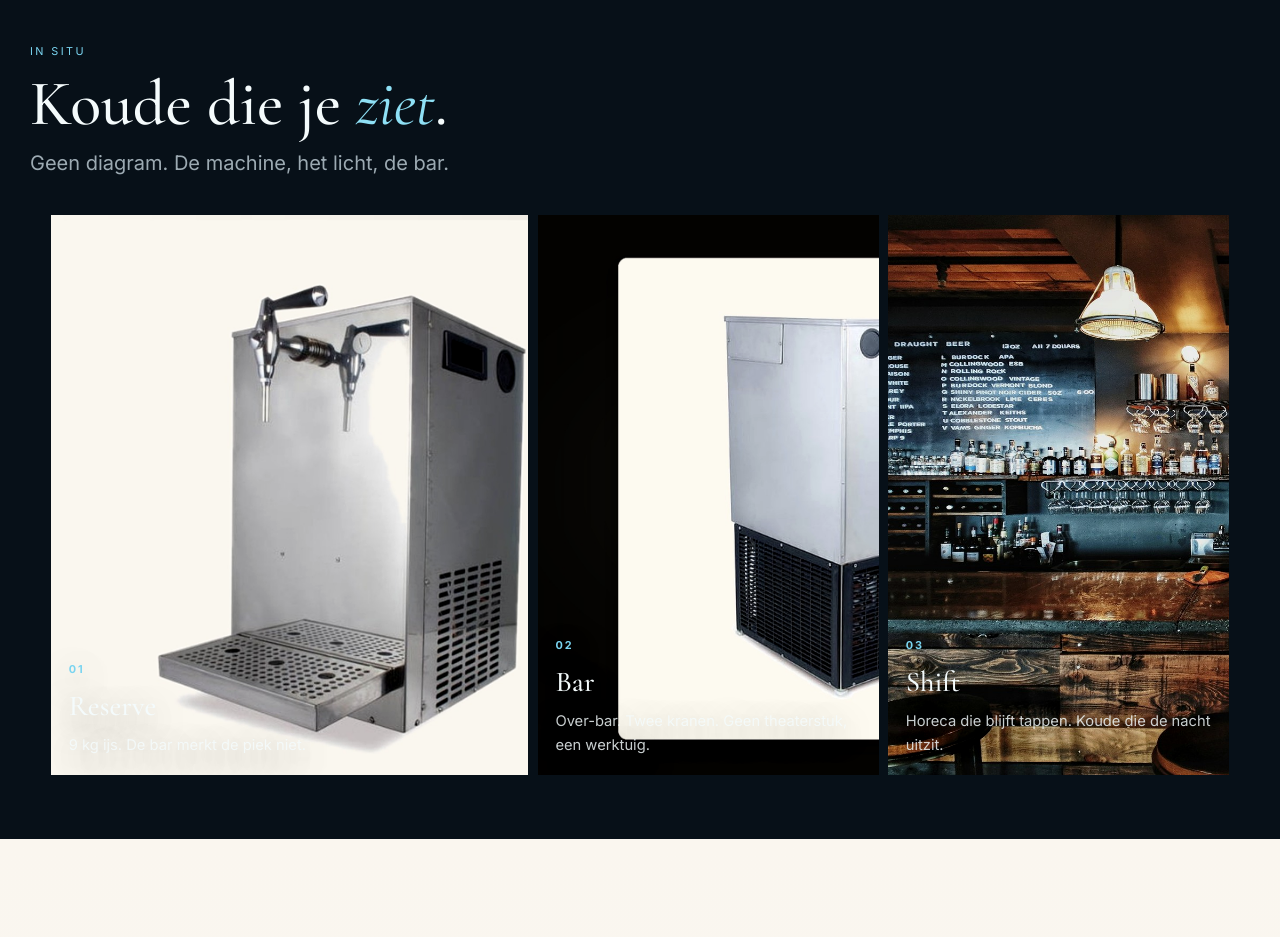
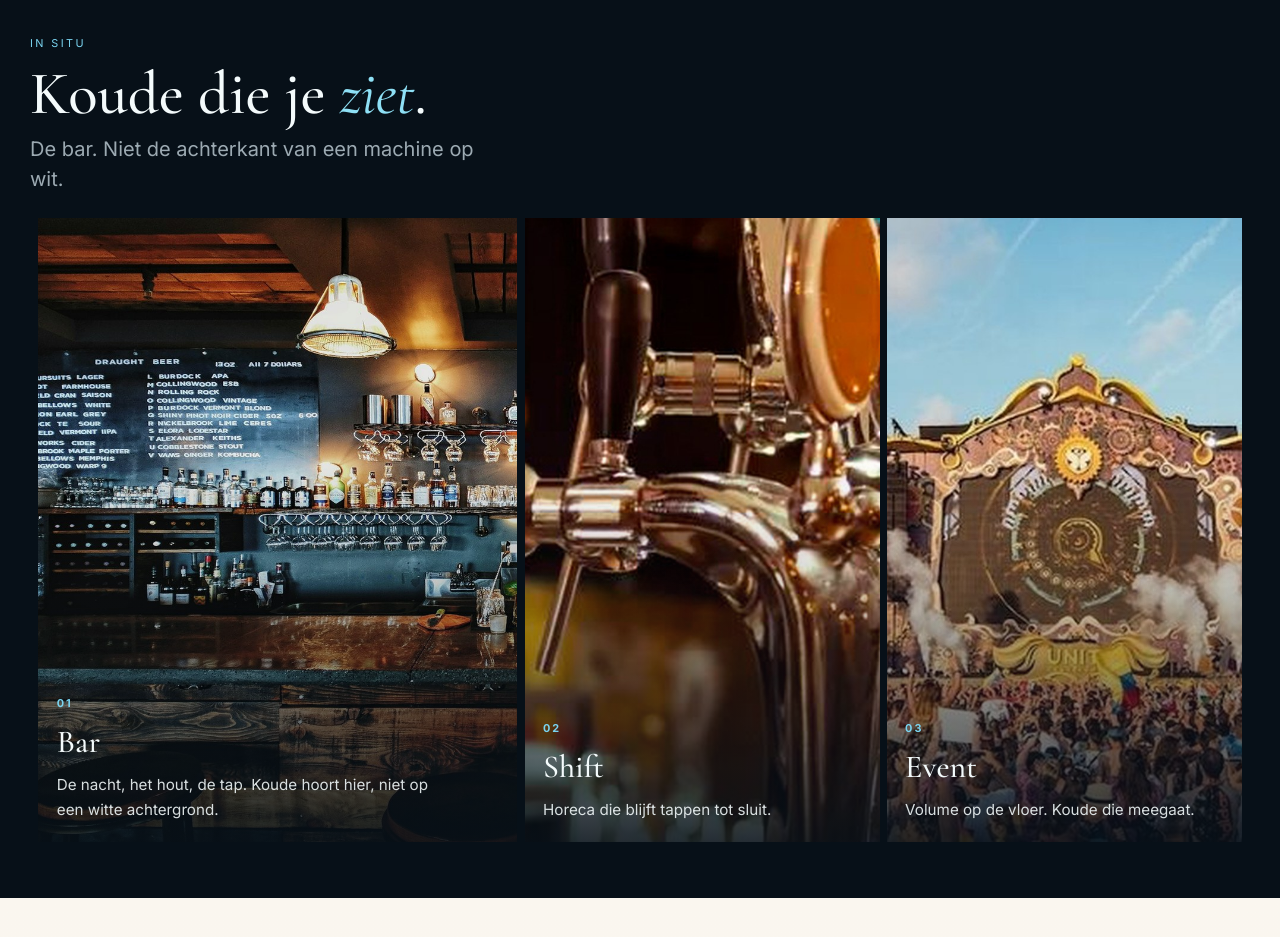
Before and after one commit to thenaturelover343-jpg/vanrobi, a Next.js app: page /vanrobi/ in a window 1280 px wide. Shown: the part 1700-2637 px from the top of the page. Built offline with nearby package versions, Linux system fonts and the light colour scheme; no server answers.

Commit message:
Fix mobiele filmsectie: geen studio-wit, geen rail over tekst, volle beelden.

```diff
--- a/app/awwwards.css
+++ b/app/awwwards.css
@@ -1,8 +1,4 @@
 html { --cold: 0; }
-
-body {
-  background-color: color-mix(in srgb, #f4efe6 calc((1 - var(--cold)) * 100%), #071018);
-}
 
 .temp-rail {
   position: fixed;
@@ -10,13 +6,16 @@ body {
   top: 50%;
   z-index: 40;
   transform: translateY(-50%);
-  display: flex;
+  display: none;
   flex-direction: column;
   align-items: center;
   gap: 0.55rem;
   pointer-events: none;
   color: #cfe7ef;
   font-family: Manrope, Inter, sans-serif;
+}
+@media (min-width: 960px) {
+  .temp-rail { display: flex; }
 }
 .temp-rail strong {
   font-family: "Cormorant Garamond", Georgia, serif;
@@ -44,11 +43,6 @@ body {
   inset: auto 0 0;
   background: #9ee3f5;
 }
-@media (max-width: 900px) {
-  .temp-rail { right: 0.55rem; }
-  .temp-rail-track { height: 48px; }
-  .temp-rail strong { font-size: 1.15rem; }
-}
 @media (prefers-reduced-motion: reduce) {
   .temp-rail { display: none; }
 }
@@ -56,25 +50,25 @@ body {
 .icebank-photo {
   background: #071018;
   color: #d7e6ee;
-  padding: 5rem 0 4rem;
+  padding: 4.5rem 0 3.5rem;
 }
 .icebank-photo-head {
-  margin-bottom: 2.25rem;
+  margin-bottom: 1.5rem;
 }
 .icebank-kicker {
   letter-spacing: 0.22em;
   text-transform: uppercase;
   font-size: 0.68rem;
   color: #7ad4f0;
-  margin-bottom: 0.85rem;
+  margin-bottom: 0.75rem;
 }
 .icebank-photo h2 {
   font-family: "Cormorant Garamond", Georgia, serif;
-  font-size: clamp(2.2rem, 5vw, 4rem);
+  font-size: clamp(2.1rem, 5vw, 3.8rem);
   font-weight: 500;
   line-height: 0.95;
   color: #f4fbfc;
-  margin: 0 0 0.8rem;
+  margin: 0 0 0.7rem;
 }
 .icebank-photo h2 em {
   font-style: italic;
@@ -83,44 +77,53 @@ body {
 .icebank-lede {
   max-width: 28rem;
   color: rgba(215, 230, 238, 0.72);
-  line-height: 1.55;
+  line-height: 1.5;
 }
 .icebank-film {
   display: grid;
-  gap: 0.6rem;
+  gap: 0.45rem;
 }
-@media (min-width: 860px) {
+@media (min-width: 900px) {
   .icebank-film {
-    grid-template-columns: 1.4fr 1fr 1fr;
-    padding: 0 4vw;
-  }
-  .icebank-frame:first-child {
-    min-height: 70vh;
+    grid-template-columns: 1.35fr 1fr 1fr;
+    padding: 0 3vw;
   }
 }
 .icebank-frame {
   position: relative;
   margin: 0;
   overflow: hidden;
-  min-height: 52vh;
+  height: 70vh;
   background: #0b1218;
 }
+@media (min-width: 900px) {
+  .icebank-frame { height: 78vh; }
+}
 .icebank-frame img {
+  position: absolute;
+  inset: 0;
   width: 100%;
   height: 100%;
   object-fit: cover;
+  object-position: center;
   display: block;
-  filter: saturate(0.85) contrast(1.05);
+}
+.icebank-frame::after {
+  content: "";
+  position: absolute;
+  inset: 0;
+  background: linear-gradient(to top, rgba(7,16,24,0.88) 0%, rgba(7,16,24,0.15) 42%, transparent 62%);
+  pointer-events: none;
 }
 .icebank-frame figcaption {
   position: absolute;
-  left: 1.1rem;
-  right: 1.1rem;
-  bottom: 1.1rem;
+  left: 1.15rem;
+  right: 1.15rem;
+  bottom: 1.2rem;
+  z-index: 2;
   display: grid;
   gap: 0.2rem;
   color: #f4fbfc;
-  text-shadow: 0 10px 30px rgba(0,0,0,.55);
 }
 .icebank-frame b {
   font-size: 0.68rem;
@@ -129,11 +132,11 @@ body {
 }
 .icebank-frame strong {
   font-family: "Cormorant Garamond", Georgia, serif;
-  font-size: 1.8rem;
+  font-size: clamp(1.6rem, 4vw, 2rem);
   font-weight: 500;
 }
 .icebank-frame span {
-  font-size: 0.92rem;
-  color: rgba(244,251,252,.82);
-  max-width: 22rem;
+  font-size: 0.95rem;
+  color: rgba(244,251,252,0.88);
+  max-width: 24rem;
 }
--- a/components/IceBank.tsx
+++ b/components/IceBank.tsx
@@ -4,28 +4,28 @@ import { withBase } from "@/lib/base";
 
 const LAYERS = [
   {
-    id: "reserve",
+    id: "bar",
     n: "01",
-    title: "Reserve",
-    body: "9 kg ijs. De bar merkt de piek niet.",
-    img: "/assets/hero-editorial-tight.jpg",
-    alt: "Goldy ijsbankkoeler, RVS, twee kranen",
-  },
-  {
-    id: "bar",
-    n: "02",
     title: "Bar",
-    body: "Over-bar. Twee kranen. Geen theaterstuk, een werktuig.",
-    img: "/assets/hero-cinematic.jpg",
-    alt: "Ijsbankkoeler in donkere, cinematische setting",
+    body: "De nacht, het hout, de tap. Koude hoort hier, niet op een witte achtergrond.",
+    img: "/assets/cats/bars.jpg",
+    alt: "Horecabar bij avond",
   },
   {
     id: "shift",
+    n: "02",
+    title: "Shift",
+    body: "Horeca die blijft tappen tot sluit.",
+    img: "/assets/cats/horeca.jpg",
+    alt: "Horeca-service",
+  },
+  {
+    id: "event",
     n: "03",
-    title: "Shift",
-    body: "Horeca die blijft tappen. Koude die de nacht uitzit.",
-    img: "/assets/cats/bars.jpg",
-    alt: "Barinterieur, horeca",
+    title: "Event",
+    body: "Volume op de vloer. Koude die meegaat.",
+    img: "/assets/cats/events.jpg",
+    alt: "Event en volume",
   },
 ] as const;
 
@@ -37,9 +37,7 @@ export function IceBank() {
         <h2>
           Koude die je <em>ziet</em>.
         </h2>
-        <p className="icebank-lede">
-          Geen diagram. De machine, het licht, de bar.
-        </p>
+        <p className="icebank-lede">De bar. Niet de achterkant van een machine op wit.</p>
       </div>
       <div className="icebank-film">
         {LAYERS.map((layer) => (
```
